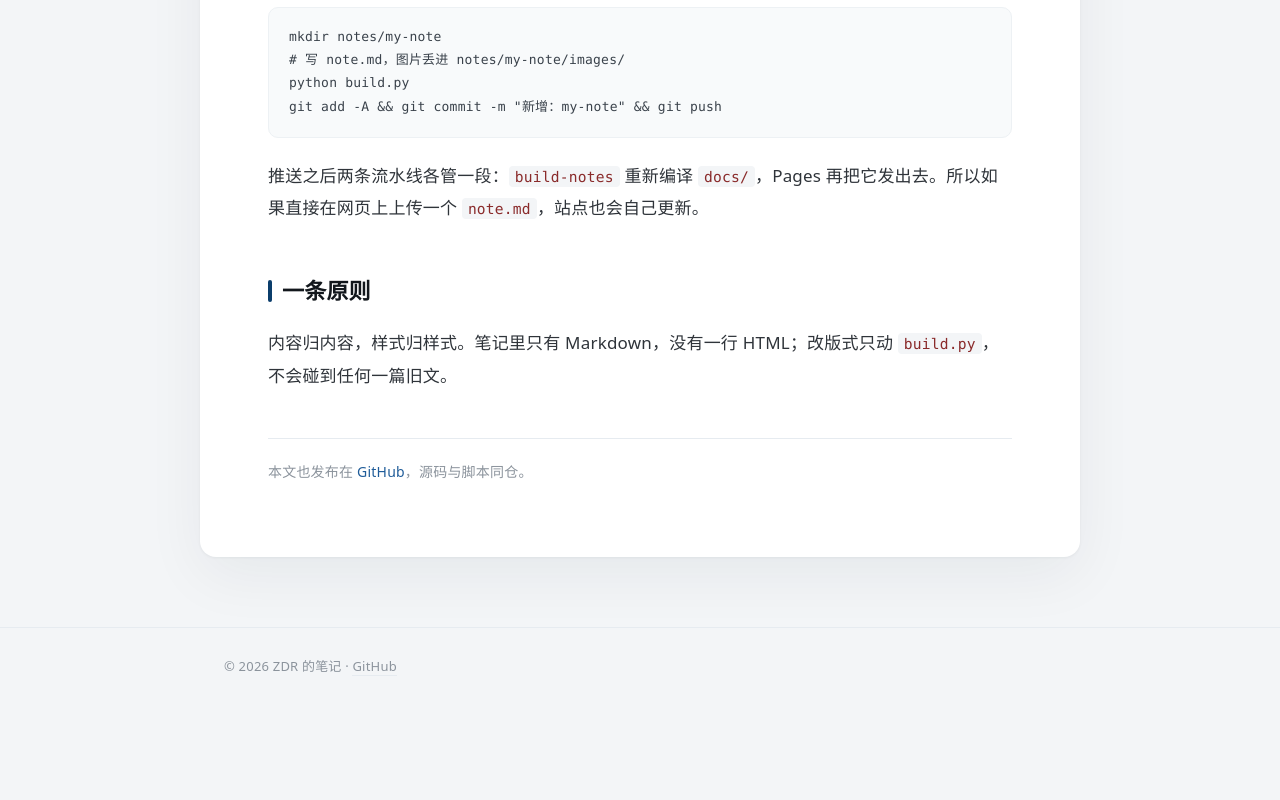
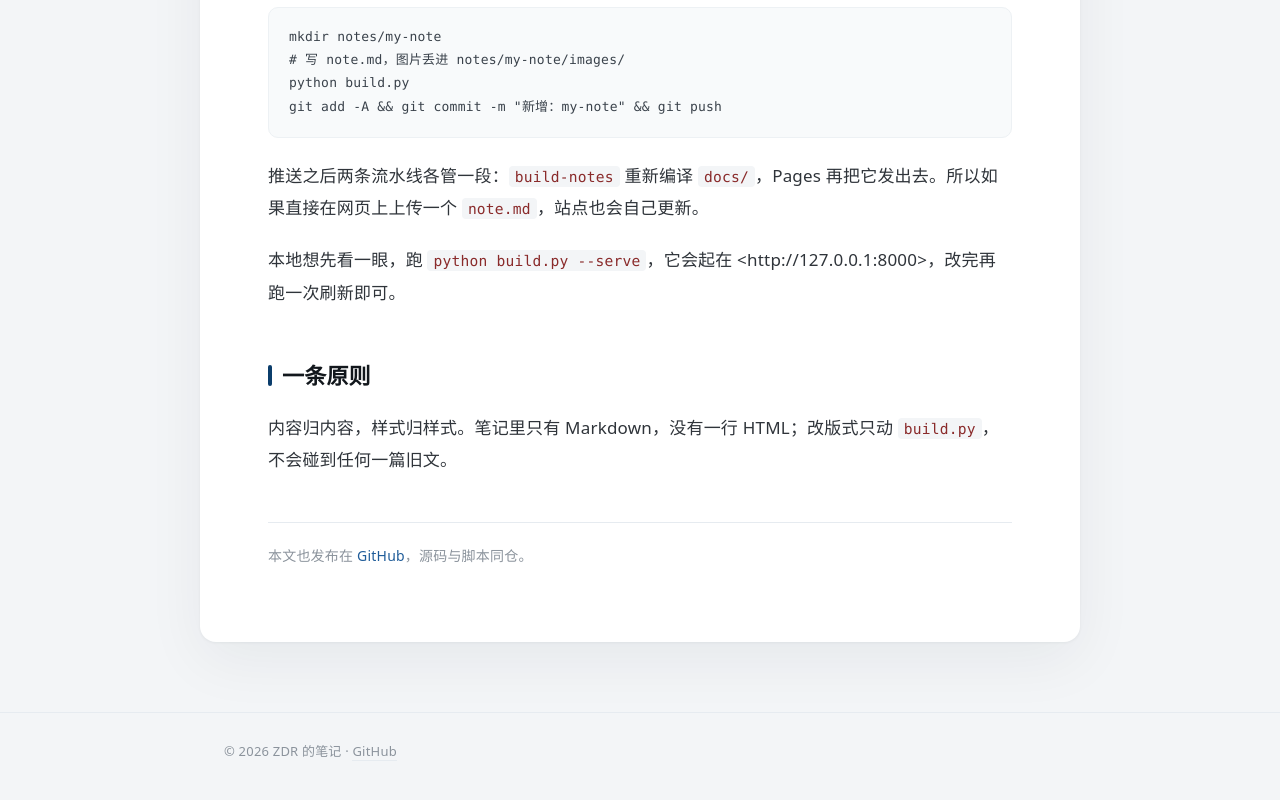
Before and after one commit to 3038665474qq/antigravity-eligibility, a plain HTML site: page docs/notes/about.html in a window 1280 px wide. Shown: the part 711-1511 px from the top of the page. Before the commit the page ends 1440 px from the top, so only its background shows below. Drawn offline with Linux system fonts and the light colour scheme.

Commit message:
chore: build site

```diff
--- a/docs/notes/about.html
+++ b/docs/notes/about.html
@@ -98,7 +98,7 @@ footer.site a{color:var(--mute);border-bottom:1px solid var(--line)}
     <p>这里的笔记都长一个样：<code>notes/&lt;slug&gt;/note.md</code> 加一个 <code>images/</code> 目录，<code>build.py</code> 把 <code>notes/</code> 编译成 <code>docs/</code>，GitHub Pages 从 <code>docs/</code> 发布。</p><h2>为什么不用现成的静态博客</h2><p>试过 Hexo 和 Hugo，最后都停在一件事上：为了写一篇两千字的文章，得先理解一套主题系统、一堆插件和一个版本可能对不上的 Node 环境。而这里真正需要的功能只有三个——把 Markdown 变成 HTML、把图片搬对位置、按时间倒序列出来。</p><p><code>build.py</code> 就是这三件事，三百多行，只用标准库。改样式直接翻到文件里的 <code>CSS</code> 常量，不用找主题目录。</p><h2>新增一篇要做什么</h2><pre><code class="language-bash">mkdir notes/my-note
 # 写 note.md，图片丢进 notes/my-note/images/
 python build.py
-git add -A &amp;&amp; git commit -m &quot;新增：my-note&quot; &amp;&amp; git push</code></pre><p>推送之后两条流水线各管一段：<code>build-notes</code> 重新编译 <code>docs/</code>，Pages 再把它发出去。所以如果直接在网页上上传一个 <code>note.md</code>，站点也会自己更新。</p><h2>一条原则</h2><p>内容归内容，样式归样式。笔记里只有 Markdown，没有一行 HTML；改版式只动 <code>build.py</code>，不会碰到任何一篇旧文。</p>
+git add -A &amp;&amp; git commit -m &quot;新增：my-note&quot; &amp;&amp; git push</code></pre><p>推送之后两条流水线各管一段：<code>build-notes</code> 重新编译 <code>docs/</code>，Pages 再把它发出去。所以如果直接在网页上上传一个 <code>note.md</code>，站点也会自己更新。</p><p>本地想先看一眼，跑 <code>python build.py --serve</code>，它会起在 &lt;http://127.0.0.1:8000&gt;，改完再跑一次刷新即可。</p><h2>一条原则</h2><p>内容归内容，样式归样式。笔记里只有 Markdown，没有一行 HTML；改版式只动 <code>build.py</code>，不会碰到任何一篇旧文。</p>
     <div class="attach">本文也发布在 <a href="https://github.com/3038665474qq/zdr-notes">GitHub</a>，源码与脚本同仓。</div>
   </div>
 </div>
```
